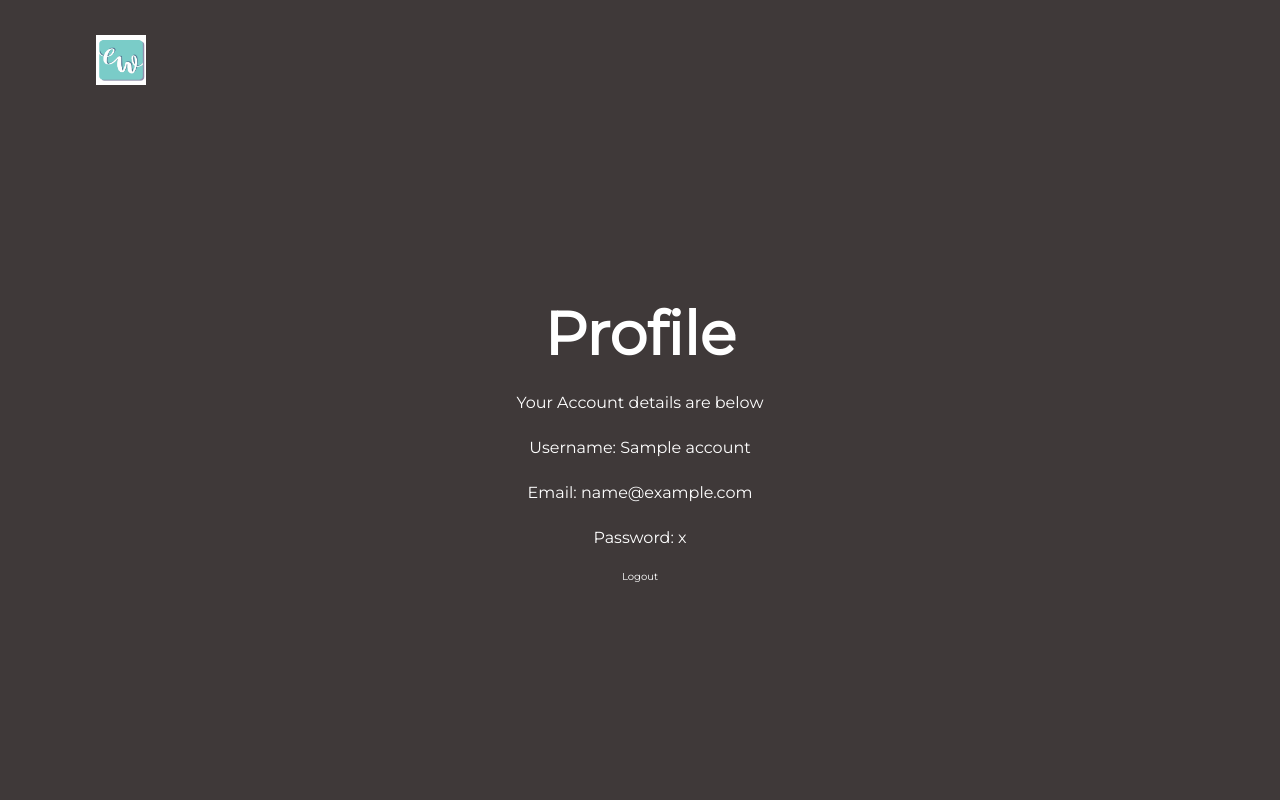
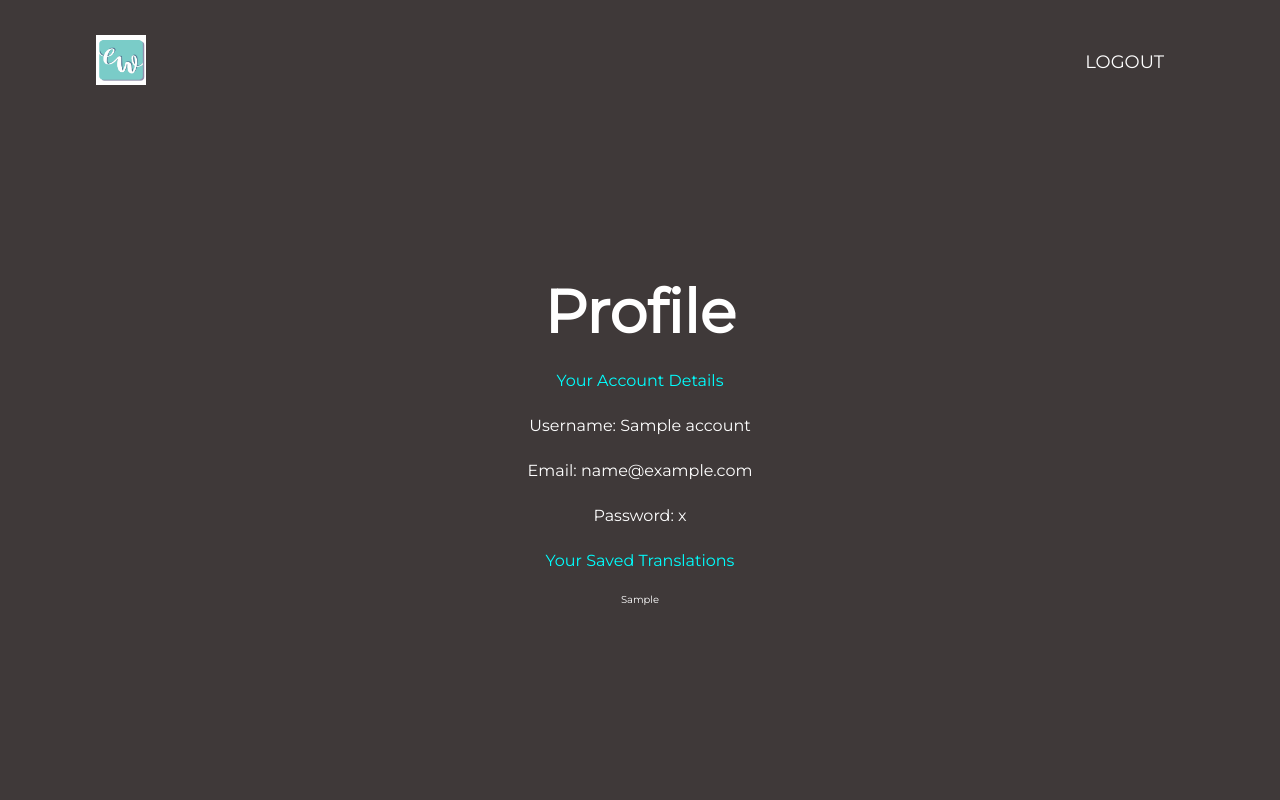
Before and after one commit to DevEca/ExpressWrite, a Flask app: template templates/profile.html in a window 1280 px wide. Run offline with Flask 2, Linux system fonts and the light colour scheme; the template is opened without the code that fills it: most values are stand-ins (such as "Sample title", 1, 10 or a date in 2020); some libraries are stand-ins or nearby versions.

Commit message:
Update profile.html

```diff
--- a/templates/profile.html
+++ b/templates/profile.html
@@ -11,16 +11,23 @@
     <div class="banner">
         <div class="navbar">
             <a href="{{ url_for('transagain') }}"><img src="{{url_for('static', filename='img/logo.png')}}" class="logo"></a>
-
+            <ul>
+                <li><a href="{{ url_for('logout') }}">Logout</a></li>
+            </ul>
         </div>
 
         <div class="content">
             <h1>Profile</h1>
-            <p> Your Account details are below </p>
+            <p id="title"> Your Account Details </p>
             <p>Username: {{ account['name'] }}</p>
             <p>Email: {{ account['email'] }}</p>
             <p>Password: {{ account['password'] }}</p>
-            <a href="{{ url_for('logout') }}">Logout</a>
+            <p id="title"> Your Saved Translations </p>
+            <ul>
+                {% for i in account2: %}
+                <li>{{ i }}</li>
+                {% endfor %}
+            </ul>
         </div>
     </div>
 </body>
```
